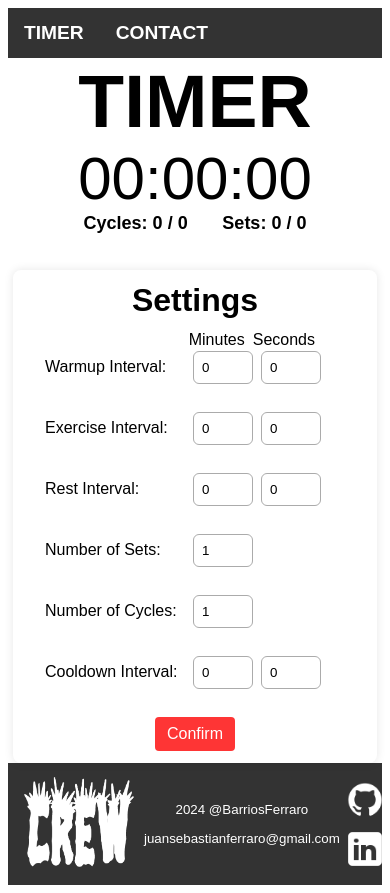
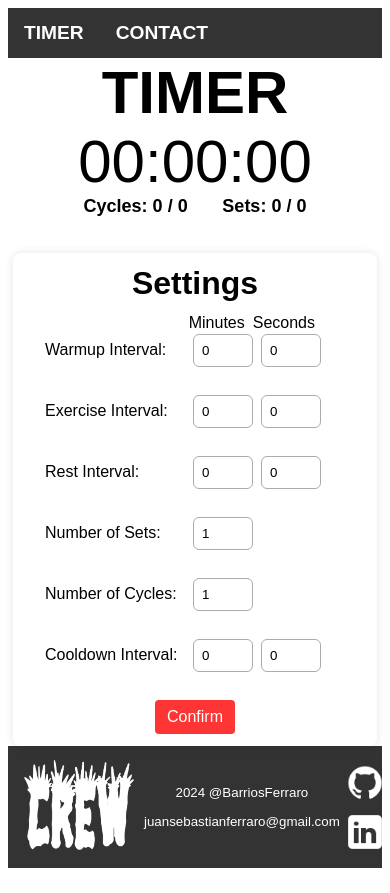
Before and after one commit to JuanFerraro/Tabata-Timer, an Angular app: page / in a window 390 px wide. Built offline with nearby package versions, Linux system fonts and the light colour scheme; a web font is replaced by a local one.

Commit message:
Added media query to settings and contact Components

```diff
--- a/src/app/contact/contact.component.css
+++ b/src/app/contact/contact.component.css
@@ -19,3 +19,17 @@ p {
   justify-content: center;
   align-items: center;
 }
+
+@media (max-width: 850px) {
+  h1 {
+    font-size: 40px;
+  }
+
+  p {
+    font-size: 20px;
+  }
+
+  h2{
+    font-size: 24px;
+  }
+}
--- a/src/app/settings/settings.component.css
+++ b/src/app/settings/settings.component.css
@@ -78,3 +78,12 @@ button {
 button:hover {
   background-color: #d70202;
 }
+
+@media (max-width: 850px) {
+  .form {
+    margin: 0;
+    padding: 0;
+    max-width: 300px;
+    margin-bottom: 12px;
+  }
+}
--- a/src/app/timer/timer.component.css
+++ b/src/app/timer/timer.component.css
@@ -97,6 +97,10 @@ h2 {
     font-size: 60px;
   }
 
+  h1 {
+    font-size: 60px;
+  }
+
   h2 {
     font-size: large;
   }
```
